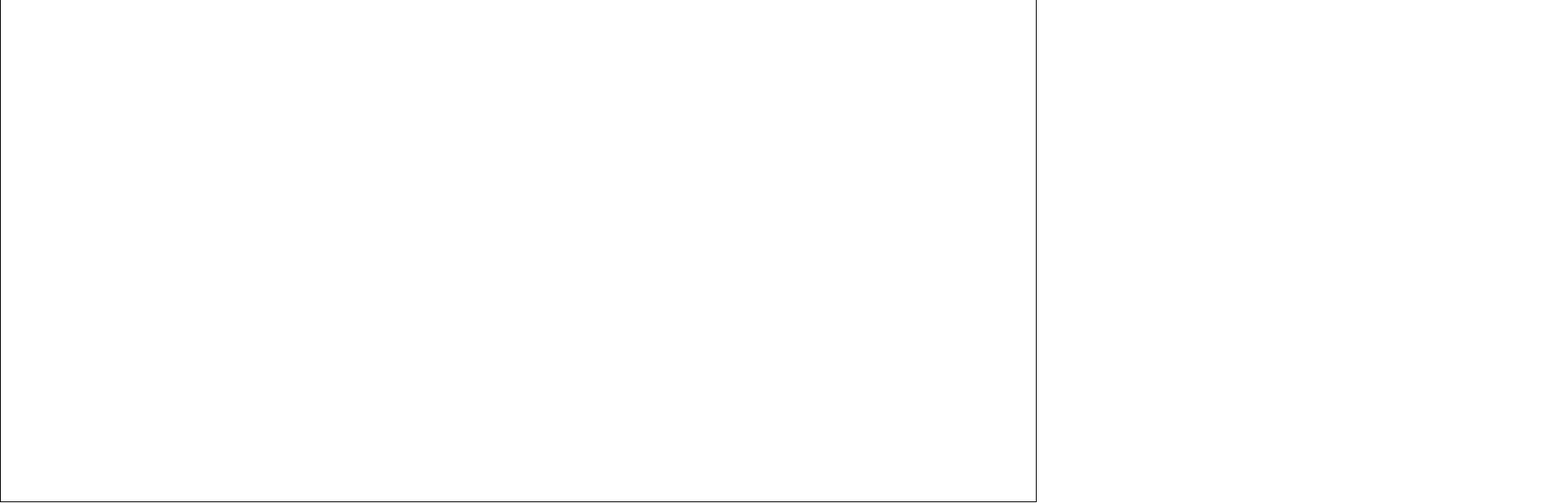
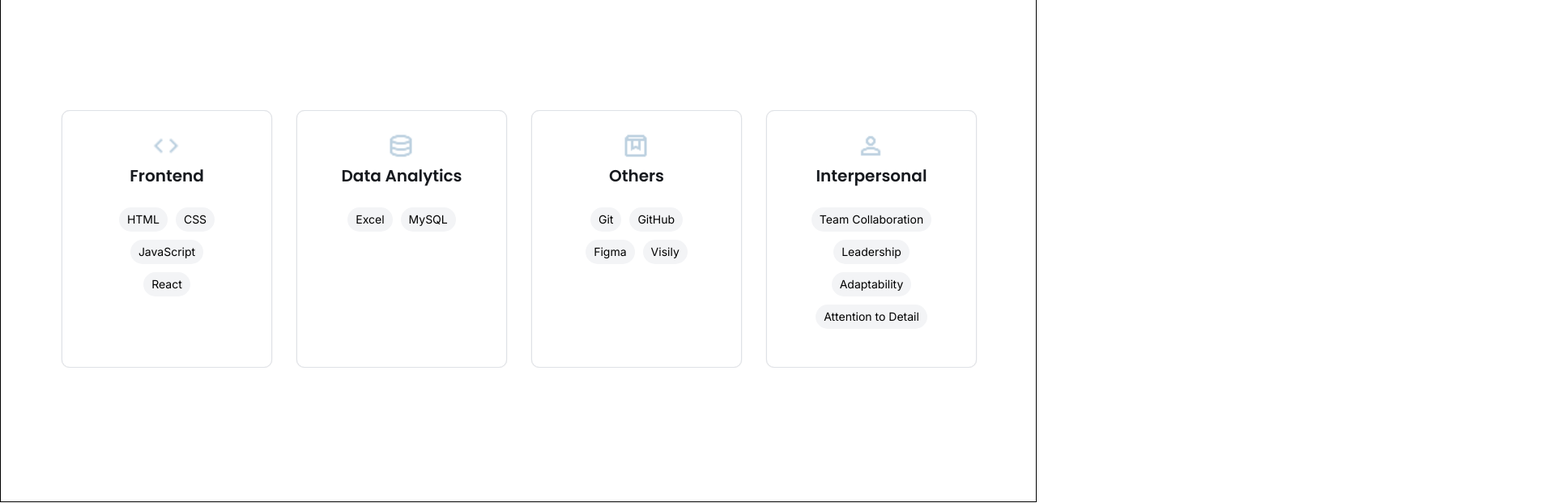
Before and after one commit to Sabastian-Ihekweme/Sabastian-Ihekweme-Portfolio, a React (Vite) app: page / in a window 1280 px wide. Shown: the part 3380-4001 px from the top of the page at 81% size, 1920 px wide, since content can reach past the window. Built offline with nearby package versions, Linux system fonts and the light colour scheme.

Commit message:
skills&tools

```diff
--- a/src/App.jsx
+++ b/src/App.jsx
@@ -5,7 +5,7 @@ import Hero from './Hero';
 import AboutMe from './AboutMe';
 import EducationOverview from './EducationOverview';
 import Certifications from './Certifications';
-import SkillsAndTools from './SkillsAndTools';
+import Skills from './Skills';
 import './App.css'
 
 function App() {
@@ -18,7 +18,7 @@ function App() {
         <AboutMe />
         <EducationOverview />
         <Certifications />
-        <SkillsAndTools />
+        <Skills />
       </div>
     </>
   )
--- /dev/null
+++ b/src/Skills.jsx
@@ -0,0 +1,141 @@
+import React, { useState, useEffect } from 'react';
+
+import Slider from "react-slick";
+import "slick-carousel/slick/slick.css";
+import "slick-carousel/slick/slick-theme.css";
+import frontend from "./assets/icons/code.png";
+import data from "./assets/icons/database.png";
+import others from "./assets/icons/box.png";
+import person from "./assets/icons/person.png";
+
+import './Styles/Certifications.css';
+import './Styles/SkillsAndTools.css';
+import certificate1 from './assets/icons/certificates/1.png';
+
+function Certifications () {
+
+    const [screenSize, setScreenSize] = useState(window.innerWidth);
+    const [slides, setSlides] = useState(4);
+
+    useEffect(() => {
+        const handleResize = () => setScreenSize(window.innerWidth);
+        window.addEventListener('resize', handleResize);
+        return () => window.removeEventListener('resize', handleResize);
+    }, []);
+
+    useEffect(() => {
+        if (screenSize > 1024) {
+            setSlides(4);
+        } else if (screenSize > 768 && screenSize <=1024) {
+            setSlides(2);
+        } else if (screenSize < 768) {
+            setSlides(1);
+        }
+    }, screenSize);
+
+    console.log(screenSize);
+
+    const settings = {
+        dots: true,
+        infinite: false,
+        speed: 500,
+        slidesToShow: slides,
+        slidesToScroll: 1,
+        arrows: true,
+        swipeToSlide: true,
+        responsive: [
+            {
+                breakpoint: 1024,
+                settings: {
+                    slidesToShow: 3,
+                    slidesToScroll: 1,
+                    arrows: true
+                }
+            },
+            {
+                breakpoint: 768,
+                settings: {
+                    slidesToShow: 2,
+                    slidesToScroll: 1,
+                    arrows: false,
+                    swipeToSlide: true
+                }
+            },
+            {
+                breakpoint: 600,
+                settings: {
+                    slidesToShow: 7,
+                    slidesToScroll: 1,
+                    arrows: false,
+                    swipeToSlide: true,
+                    touchMove: true,
+                    touchThreshold: 10
+                }
+            }
+        ]
+    };
+
+    const skillSets = [
+        {
+        icon: frontend,
+        category: "Frontend",
+        skills: ["HTML", "CSS", "JavaScript", "React"],
+        },
+
+        {
+        icon: data,
+        category: "Data Analytics",
+        skills: ["Excel", "MySQL"],
+        },
+
+        {
+            icon: others,
+            category: "Others",
+            skills: ["Git", "GitHub", "Figma", "Visily"]
+        },
+
+        {
+            icon: person,
+            category: "Interpersonal",
+            skills: ["Team Collaboration", "Leadership", "Adaptability", "Attention to Detail"]
+        },
+
+    ];
+
+    return (
+        <>
+            <div className="skills-container certifications-contianer">
+                <h2>Skills & Tools</h2>
+
+            <div className="skill-carousel certification-carousel">
+
+            <Slider {...settings}>
+                {
+                skillSets.map((skillSet, index) => {
+                return (
+                    <div key={index} className="skill-category">
+
+                    <div className="category-header">
+                        <img className="category-icon" src={skillSet.icon} />
+                        <h3 className="category-name">{skillSet.category}</h3>
+                    </div>
+
+                    <div className="skill-stack">
+                        {skillSet.skills.map((skill, index) => {
+                        return <div key={index} className="skill">{skill}</div>;
+                        })}
+                    </div>
+                    </div>
+                );
+                })}
+            </Slider>
+
+            </div>
+
+            </div>
+
+        </>
+    )
+}
+
+export default Certifications;
--- a/src/SkillsAndTools.jsx
+++ b/src/SkillsAndTools.jsx
@@ -8,15 +8,10 @@ import data from "./assets/icons/database.png";
 import others from "./assets/icons/box.png";
 import person from "./assets/icons/person.png";
 
+import { Swiper, SwiperSlide } from "swiper/react";
+import { EffectCoverflow, Navigation, Pagination } from "swiper/modules";
+
 function SkillsAndTools() {
-
-const settings = {
-    dots: true,
-    infinite: true,
-    speed: 500,
-    slidesToShow: 3,
-    slidesToScroll: 1
-  };
 
   const skillSets = [
     {
@@ -49,7 +44,13 @@ const settings = {
       <div className="skills-container">
         <h2>Skills & Tools</h2>
         <div className="skills-carousel">
-        <Slider {...settings}>
+
+        <Swiper
+          modules={(EffectCoverflow, Navigation, Pagination)}
+          pagination={(
+            clickable: true,
+          )}
+          >
         {skillSets.map((skillSet, index) => {
           return (
             <div key={index} className="skill-category">
@@ -66,7 +67,8 @@ const settings = {
             </div>
           );
         })}
-        </Slider>
+        </Swiper>
+
       </div>
       </div>
     </>
--- a/src/Styles/Certifications.css
+++ b/src/Styles/Certifications.css
@@ -286,3 +286,111 @@
     opacity: 1;
     color: rgb(30, 118, 181);
 }
+
+.skills-container {
+  border: 1px solid black;
+  position: relative;
+  top: 100vh;
+  left: 0;
+  width: 100%;
+  height: 100vh;
+  display: flex;
+  flex-direction: column;
+  align-items: center;
+  gap: 130px;
+  text-align: center;
+}
+
+img.category-icon {
+    margin-left: 100px;
+    margin-top: 25px;
+}
+
+.skill-category {
+  max-width: 265px;
+  min-width: 256px;
+  min-height: 318px;
+  height: 318px auto;
+  background: #FFFFFFFF; /* white */
+  border-radius: 10px;
+  border-width: 1px;
+  border-color: #DEE1E6FF; /* neutral-300 */
+  border-style: solid;
+  box-shadow: 0px 0px 1px #171a1f14, 0px 0px 2px #171a1f14; /* shadow-xs */
+  display: flex;
+  flex-direction: column;
+  align-items: center;
+  text-align: center;
+  gap: 25px;
+  padding-top: 25px;
+    margin: 0 auto;
+  padding: 0 10px;
+  box-sizing: border-box
+}
+
+.category-icon {
+  width: 36px;
+  height: 36px;
+  fill: #BDD1E0FF; /* primary-500 */
+}
+
+h3 {
+  padding-top: 5px;
+  font-family: Poppins; /* Heading */
+  font-size: 20px;
+  line-height: 28px;
+  font-weight: 600;
+  color: #171A1FFF; /* neutral-900 */
+  margin: auto;
+}
+
+.skill-stack {
+    padding-top: 25px;
+    margin: auto;
+    width: 150px;
+    display: flex;
+    text-align: center;
+    flex-wrap: wrap;
+    gap: 10px;
+    align-items: center;
+    justify-content: center;
+    text-align: center;
+}
+
+.skill {
+  width: auto;
+  height: 30px;
+  display: flex;
+  align-items: center;
+  justify-content: space-between;
+  font-family: Inter; /* Body */
+  font-size: 14px;
+  line-height: 20px;
+  font-weight: 400;
+  opacity: 1;
+  background-color: #F3F4F6FF;
+  padding: 10px;
+  border-radius: 30px;;
+}
+
+.skills-carousel {
+    width: 100%;
+    max-height: 500px;
+    position: relative;
+    padding: 0 60px;
+    margin-top: 45px;
+    display: flex;
+    flex-direction: row;
+    justify-content: center;
+    align-items: center;
+    gap: 30px;
+}
+
+.skills-slider {
+    width: 100%;
+    max-height: 500px;
+    position: relative;
+    /* Add padding to create space for arrows */
+    padding: 0 60px;
+    margin-top: 45px;
+}
--- a/src/Styles/SkillsAndTools.css
+++ b/src/Styles/SkillsAndTools.css
@@ -85,3 +85,12 @@ h3 {
     align-items: center;
     gap: 30px;
 }
+
+.skills-slider {
+    width: 100%;
+    max-height: 500px;
+    position: relative;
+    /* Add padding to create space for arrows */
+    padding: 0 60px;
+    margin-top: 45px;
+}
```
Also changed, not shown: src/SkillSection.jsx (deleted).
